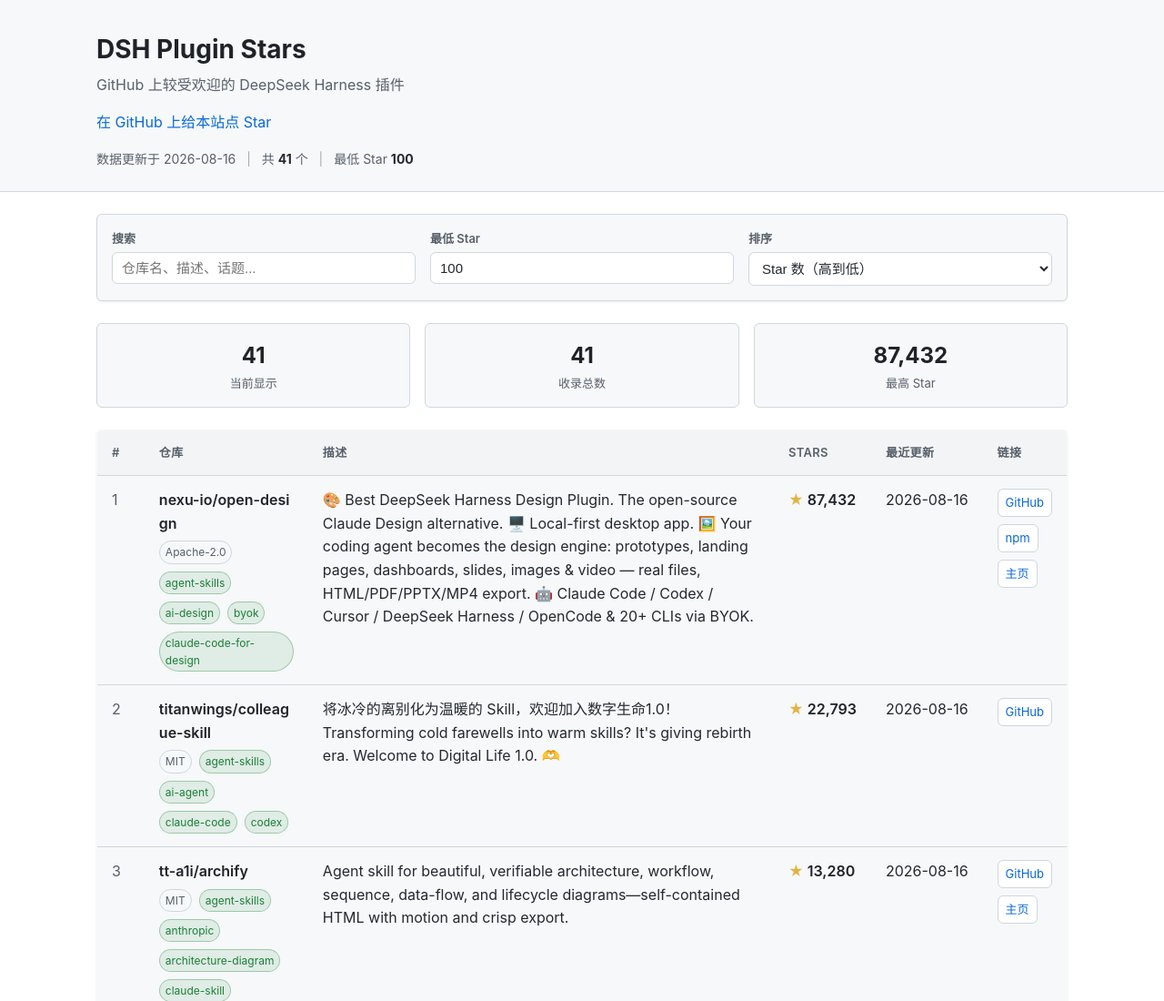
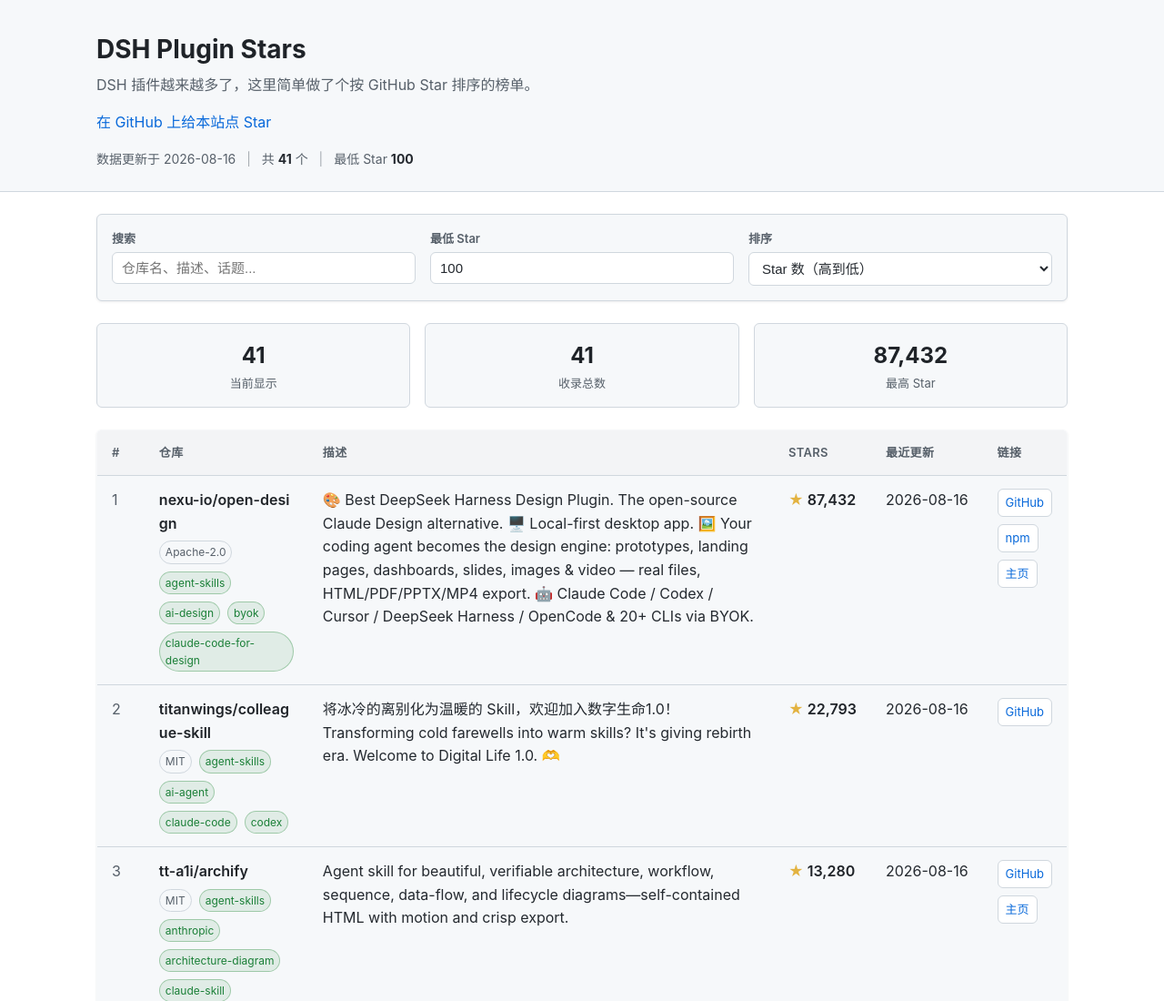
Before and after one commit to ywsldxk/dsh-plugin-stars, a plain HTML site: page index.html in a window 1280 px wide. Shown: the top 1100 px of the page at 91% size. Drawn offline with Linux system fonts and the light colour scheme.

Commit message:
docs: improve bilingual discovery copy

```diff
--- a/index.html
+++ b/index.html
@@ -3,15 +3,15 @@
 <head>
   <meta charset="UTF-8">
   <meta name="viewport" content="width=device-width, initial-scale=1.0">
-  <title>DSH Plugin Stars - DeepSeek Harness 插件榜单</title>
-  <meta name="description" content="收录 GitHub 上较高 Star 的 DeepSeek Harness 插件，支持搜索、排序与最低 Star 筛选。">
+  <title>DSH Plugin Stars - DeepSeek Harness 插件排行榜 / Plugin Leaderboard</title>
+  <meta name="description" content="DeepSeek Harness (DSH) plugin leaderboard and directory. DeepSeek Harness（DSH）插件排行榜与插件目录，按 GitHub Stars 排序并自动更新。">
   <link rel="stylesheet" href="assets/styles.css">
 </head>
 <body>
   <header class="site-header">
     <div class="container">
       <h1>DSH Plugin Stars</h1>
-      <p class="subtitle">GitHub 上较受欢迎的 DeepSeek Harness 插件</p>
+      <p class="subtitle">DSH 插件越来越多了，这里简单做了个按 GitHub Star 排序的榜单。</p>
       <p class="star-link">
         <a href="https://github.com/ywsldxk/dsh-plugin-stars" target="_blank" rel="noopener noreferrer">在 GitHub 上给本站点 Star</a>
       </p>
```
Also changed, not shown: 1 other file.
